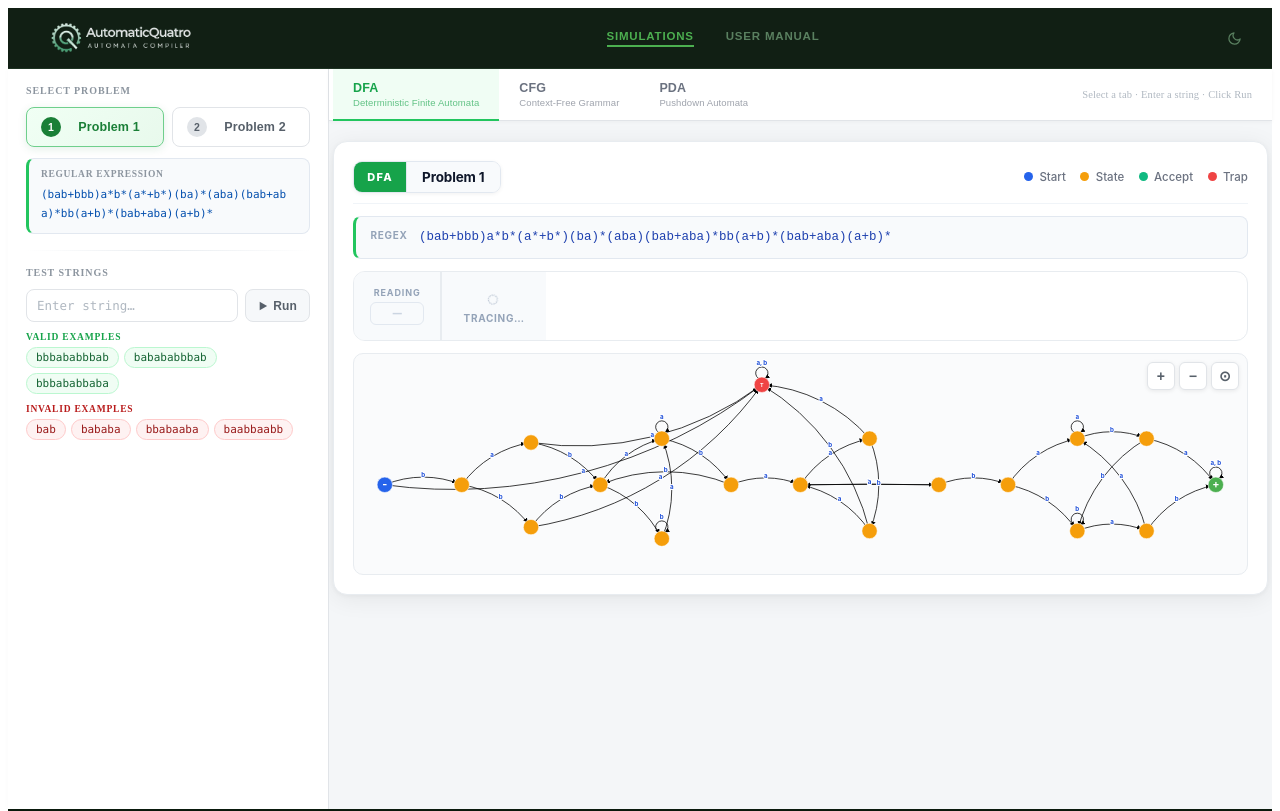
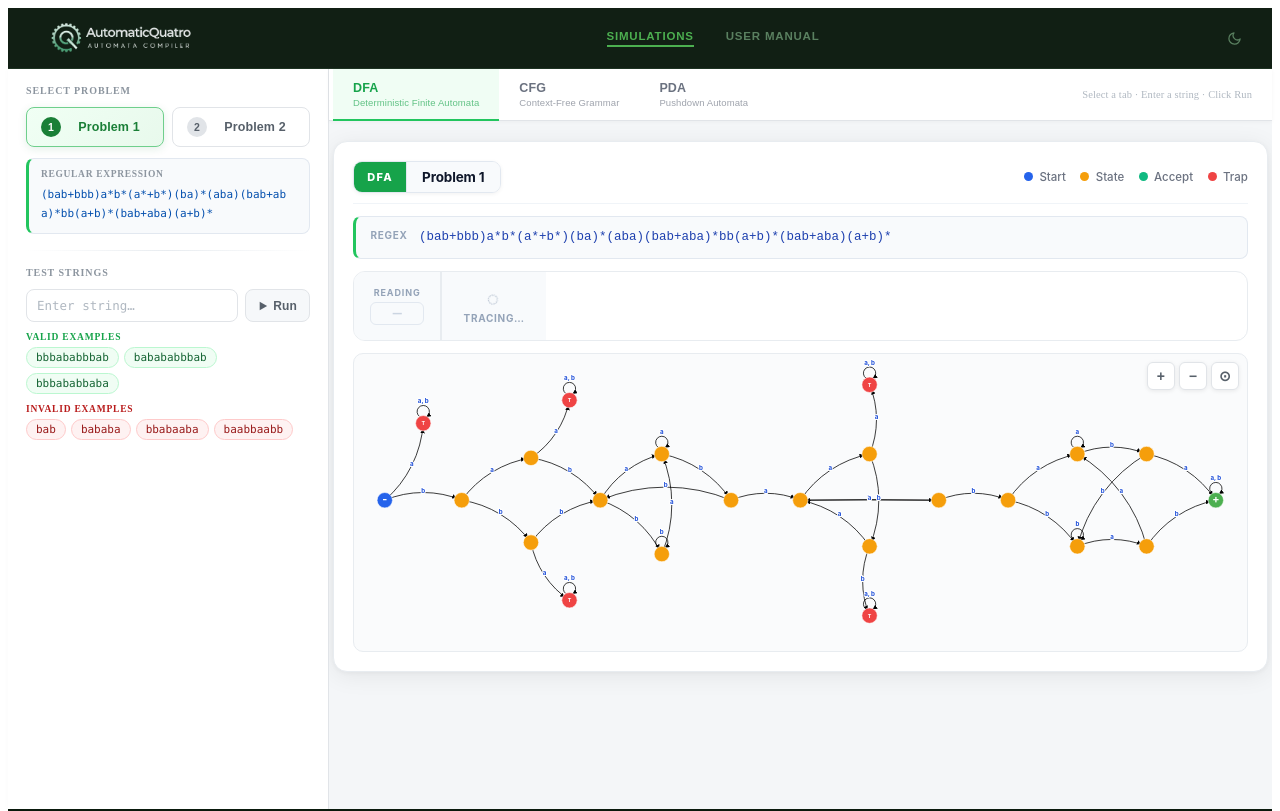
Before and after one commit to gwenndestura/AutomaticQuatro, a Vue app: page / in a window 1280 px wide. Shown: the top 811 px of the page. Built offline with nearby package versions, Linux system fonts and the light colour scheme; the HTML template or start-up script is replaced by a standard one.

Commit message:
Refactor DFA visualization configurations and transitions

```diff
--- a/src/components/DFAVisualization.vue
+++ b/src/components/DFAVisualization.vue
@@ -49,106 +49,116 @@ start: 'q0',
   accept: ['q17'],
 
   nodes: [
-{ id: 'q0', label: '-', type: 'start', fx: 0, fy: 0 },
-{ id: 'qT', label: 'T', type: 'trap', fx: 980, fy: -260 },
-{ id: 'q1', label: '', type: 'state', fx: 200, fy: 0 },
-{ id: 'q2', label: '', type: 'state', fx: 380, fy: -110 },
-{ id: 'q3', label: '', type: 'state', fx: 380, fy: 110 },
-{ id: 'q4', label: '', type: 'state', fx: 560, fy: 0 },
-{ id: 'q5', label: '', type: 'state', fx: 720, fy: -120 },
-{ id: 'q6', label: '', type: 'state', fx: 720, fy: 140 },
-{ id: 'q7', label: '', type: 'state', fx: 900, fy: 0 },
-{ id: 'q8', label: '', type: 'state', fx: 1080, fy: 0 },
-{ id: 'q9', label: '', type: 'state', fx: 1260, fy: -120 },
-{ id: 'q10', label: '', type: 'state', fx: 1260, fy: 120 },
-{ id: 'q11', label: '', type: 'state', fx: 1440, fy: 0 },
-{ id: 'q12', label: '', type: 'state', fx: 1620, fy: 0 },
-{ id: 'q13', label: '', type: 'state', fx: 1800, fy: -120 },
-{ id: 'q14', label: '', type: 'state', fx: 1800, fy: 120 },
-{ id: 'q15', label: '', type: 'state', fx: 1980, fy: -120 },
-{ id: 'q16', label: '', type: 'state', fx: 1980, fy: 120 },
-{ id: 'q17', label: '+', type: 'accept', fx: 2160, fy: 0 }
+    { id: 'q0',   label: '-',  type: 'start',  fx: 0,    fy: 0 },
+    { id: 'qT0',  label: 'T',  type: 'trap',   fx: 100,  fy: -200 },
+    { id: 'qT2',  label: 'T',  type: 'trap',   fx: 480,  fy: -260 },
+    { id: 'qT3',  label: 'T',  type: 'trap',   fx: 480,  fy: 260 },
+    { id: 'qT9',  label: 'T',  type: 'trap',   fx: 1260, fy: -300 },
+    { id: 'qT10', label: 'T',  type: 'trap',   fx: 1260, fy: 300 },
+    { id: 'q1',   label: '',   type: 'state',  fx: 200,  fy: 0 },
+    { id: 'q2',   label: '',   type: 'state',  fx: 380,  fy: -110 },
+    { id: 'q3',   label: '',   type: 'state',  fx: 380,  fy: 110 },
+    { id: 'q4',   label: '',   type: 'state',  fx: 560,  fy: 0 },
+    { id: 'q5',   label: '',   type: 'state',  fx: 720,  fy: -120 },
+    { id: 'q6',   label: '',   type: 'state',  fx: 720,  fy: 140 },
+    { id: 'q7',   label: '',   type: 'state',  fx: 900,  fy: 0 },
+    { id: 'q8',   label: '',   type: 'state',  fx: 1080, fy: 0 },
+    { id: 'q9',   label: '',   type: 'state',  fx: 1260, fy: -120 },
+    { id: 'q10',  label: '',   type: 'state',  fx: 1260, fy: 120 },
+    { id: 'q11',  label: '',   type: 'state',  fx: 1440, fy: 0 },
+    { id: 'q12',  label: '',   type: 'state',  fx: 1620, fy: 0 },
+    { id: 'q13',  label: '',   type: 'state',  fx: 1800, fy: -120 },
+    { id: 'q14',  label: '',   type: 'state',  fx: 1800, fy: 120 },
+    { id: 'q15',  label: '',   type: 'state',  fx: 1980, fy: -120 },
+    { id: 'q16',  label: '',   type: 'state',  fx: 1980, fy: 120 },
+    { id: 'q17',  label: '+',  type: 'accept', fx: 2160, fy: 0 }
   ],
 
   links: [
+    { source: 'q0',  target: 'qT0',  label: 'a' },
+    { source: 'q0',  target: 'q1',   label: 'b' },
 
-{ source: 'q0', target: 'qT', label: 'a' },
-{ source: 'q0', target: 'q1', label: 'b' },
+    { source: 'qT0',  target: 'qT0',  label: 'a, b' },
+    { source: 'qT2',  target: 'qT2',  label: 'a, b' },
+    { source: 'qT3',  target: 'qT3',  label: 'a, b' },
+    { source: 'qT9',  target: 'qT9',  label: 'a, b' },
+    { source: 'qT10', target: 'qT10', label: 'a, b' },
 
-{ source: 'qT', target: 'qT', label: 'a, b' },
+    { source: 'q1',  target: 'q2',   label: 'a' },
+    { source: 'q1',  target: 'q3',   label: 'b' },
 
-{ source: 'q1', target: 'q2', label: 'a' },
-{ source: 'q1', target: 'q3', label: 'b' },
+    { source: 'q2',  target: 'qT2',  label: 'a' },
+    { source: 'q2',  target: 'q4',   label: 'b' },
 
-{ source: 'q2', target: 'qT', label: 'a' },
-{ source: 'q2', target: 'q4', label: 'b' },
+    { source: 'q3',  target: 'qT3',  label: 'a' },
+    { source: 'q3',  target: 'q4',   label: 'b' },
 
-{ source: 'q3', target: 'qT', label: 'a' },
-{ source: 'q3', target: 'q4', label: 'b' },
+    { source: 'q4',  target: 'q5',   label: 'a' },
+    { source: 'q4',  target: 'q6',   label: 'b' },
 
-{ source: 'q4', target: 'q5', label: 'a' },
-{ source: 'q4', target: 'q6', label: 'b' },
+    { source: 'q5',  target: 'q5',   label: 'a' },
+    { source: 'q5',  target: 'q7',   label: 'b' },
 
-{ source: 'q5', target: 'q5', label: 'a' },
-{ source: 'q5', target: 'q7', label: 'b' },
+    { source: 'q6',  target: 'q5',   label: 'a' },
+    { source: 'q6',  target: 'q6',   label: 'b' },
 
-{ source: 'q6', target: 'q5', label: 'a' },
-{ source: 'q6', target: 'q6', label: 'b' },
+    { source: 'q7',  target: 'q8',   label: 'a' },
+    { source: 'q7',  target: 'q4',   label: 'b' },
 
-{ source: 'q7', target: 'q8', label: 'a' },
-{ source: 'q7', target: 'q4', label: 'b' },
+    { source: 'q8',  target: 'q9',   label: 'a' },
+    { source: 'q8',  target: 'q11',  label: 'b', curve: -40 },
 
-{ source: 'q8', target: 'q9', label: 'a' },
-{ source: 'q8', target: 'q11', label: 'b', curve: -30 },
+    { source: 'q9',  target: 'qT9',  label: 'a' },
+    { source: 'q9',  target: 'q10',  label: 'b' },
 
-{ source: 'q9', target: 'qT', label: 'a' },
-{ source: 'q9', target: 'q10', label: 'b' },
+    { source: 'q10', target: 'q8',   label: 'a' },
+    { source: 'q10', target: 'qT10', label: 'b' },
 
-{ source: 'q10', target: 'q8', label: 'a' },
-{ source: 'q10', target: 'qT', label: 'b' },
+    { source: 'q11', target: 'q8',   label: 'a', curve: -40 },
+    { source: 'q11', target: 'q12',  label: 'b' },
 
-{ source: 'q11', target: 'q8', label: 'a', curve: -30 },
-{ source: 'q11', target: 'q12', label: 'b' },
+    { source: 'q12', target: 'q13',  label: 'a' },
+    { source: 'q12', target: 'q14',  label: 'b' },
 
-{ source: 'q12', target: 'q13', label: 'a' },
-{ source: 'q12', target: 'q14', label: 'b' },
+    { source: 'q13', target: 'q13',  label: 'a' },
+    { source: 'q13', target: 'q15',  label: 'b' },
 
-{ source: 'q13', target: 'q13', label: 'a' },
-{ source: 'q13', target: 'q15', label: 'b' },
+    { source: 'q14', target: 'q16',  label: 'a' },
+    { source: 'q14', target: 'q14',  label: 'b' },
 
-{ source: 'q14', target: 'q16', label: 'a' },
-{ source: 'q14', target: 'q14', label: 'b' },
+    { source: 'q15', target: 'q17',  label: 'a' },
+    { source: 'q15', target: 'q14',  label: 'b' },
 
-{ source: 'q15', target: 'q17', label: 'a' },
-{ source: 'q15', target: 'q14', label: 'b' },
+    { source: 'q16', target: 'q13',  label: 'a' },
+    { source: 'q16', target: 'q17',  label: 'b' },
 
-{ source: 'q16', target: 'q13', label: 'a' },
-{ source: 'q16', target: 'q17', label: 'b' },
-
-{ source: 'q17', target: 'q17', label: 'a, b' }
+    { source: 'q17', target: 'q17',  label: 'a, b' }
   ],
 
   transitions: {
-
-q0: { a: 'qT', b: 'q1' },
-qT: { 'a, b': 'qT' },
-q1: { a: 'q2', b: 'q3' },
-q2: { a: 'qT', b: 'q4' },
-q3: { a: 'qT', b: 'q4' },
-q4: { a: 'q5', b: 'q6' },
-q5: { a: 'q5', b: 'q7' },
-q6: { a: 'q5', b: 'q6' },
-q7: { a: 'q8', b: 'q4' },
-q8: { a: 'q9', b: 'q11' },
-q9: { a: 'qT', b: 'q10' },
-q10: { a: 'q8', b: 'qT' },
-q11: { a: 'q8', b: 'q12' },
-q12: { a: 'q13', b: 'q14' },
-q13: { a: 'q13', b: 'q15' },
-q14: { a: 'q16', b: 'q14' },
-q15: { a: 'q17', b: 'q14' },
-q16: { a: 'q13', b: 'q17' },
-q17: { 'a, b': 'q17' }
+    q0:   { a: 'qT0',  b: 'q1' },
+    qT0:  { 'a, b': 'qT0' },
+    qT2:  { 'a, b': 'qT2' },
+    qT3:  { 'a, b': 'qT3' },
+    qT9:  { 'a, b': 'qT9' },
+    qT10: { 'a, b': 'qT10' },
+    q1:   { a: 'q2',   b: 'q3' },
+    q2:   { a: 'qT2',  b: 'q4' },
+    q3:   { a: 'qT3',  b: 'q4' },
+    q4:   { a: 'q5',   b: 'q6' },
+    q5:   { a: 'q5',   b: 'q7' },
+    q6:   { a: 'q5',   b: 'q6' },
+    q7:   { a: 'q8',   b: 'q4' },
+    q8:   { a: 'q9',   b: 'q11' },
+    q9:   { a: 'qT9',  b: 'q10' },
+    q10:  { a: 'q8',   b: 'qT10' },
+    q11:  { a: 'q8',   b: 'q12' },
+    q12:  { a: 'q13',  b: 'q14' },
+    q13:  { a: 'q13',  b: 'q15' },
+    q14:  { a: 'q16',  b: 'q14' },
+    q15:  { a: 'q17',  b: 'q14' },
+    q16:  { a: 'q13',  b: 'q17' },
+    q17:  { 'a, b': 'q17' }
   }
 },
 
```
Lines whose indentation alone changed are shown as unchanged.
